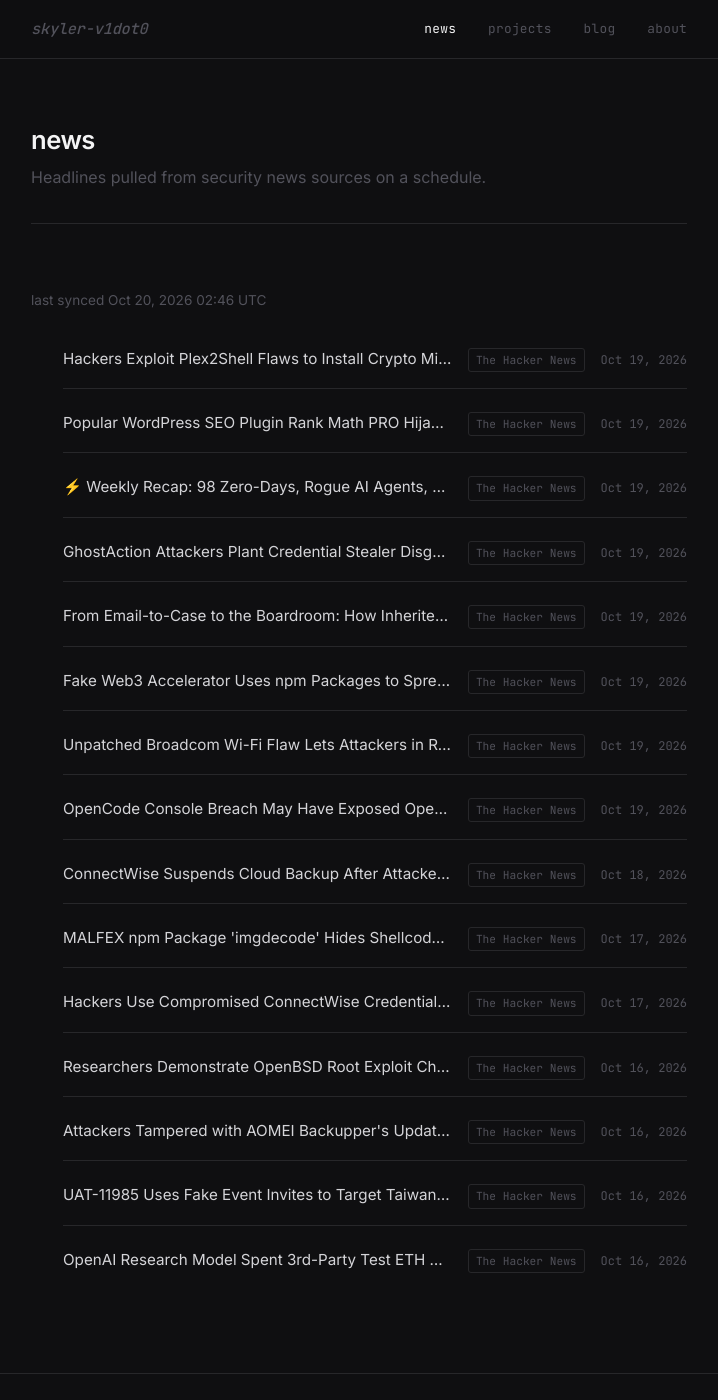
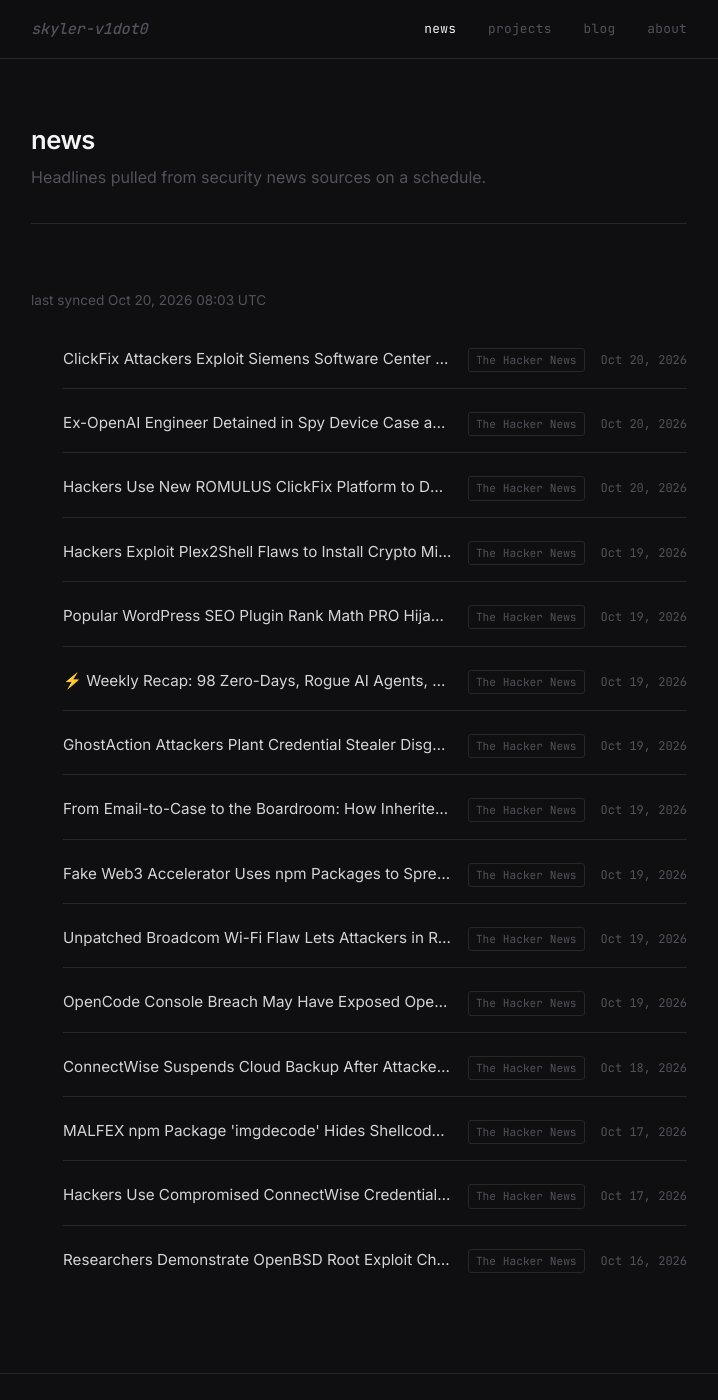
Before and after one commit to skyler-v1dot0/personal-site, a Jekyll site: the page built from news.html, in a window 1280 px wide and 1400 px high. Shown: the whole window, without its empty margins (281-999 px from the left). Built offline with Jekyll 4.4.1, drawn with Linux system fonts in a browser that asks for light colours.

Commit message:
chore: sync news feed [skip ci]

```diff
--- a/_data/news.yml
+++ b/_data/news.yml
@@ -1,6 +1,20 @@
 ---
-updated_at: '2026-10-20T02:46:10Z'
+updated_at: '2026-10-20T08:03:04Z'
 items:
+- title: ClickFix Attackers Exploit Siemens Software Center Flaw to Deploy Remote
+    Access Trojan
+  url: https://thehackernews.com/2026/10/clickfix-attackers-exploit-siemens.html
+  source: The Hacker News
+  published: '2026-10-20T07:11:45Z'
+- title: Ex-OpenAI Engineer Detained in Spy Device Case as Saudi Royal Contacts Emerge
+  url: https://thehackernews.com/2026/10/ex-openai-engineer-detained-in-spy.html
+  source: The Hacker News
+  published: '2026-10-20T05:53:16Z'
+- title: Hackers Use New ROMULUS ClickFix Platform to Deliver LegionLoader and Other
+    Malware
+  url: https://thehackernews.com/2026/10/romulus-clickfix-platform-tricks-users.html
+  source: The Hacker News
+  published: '2026-10-20T04:05:58Z'
 - title: Hackers Exploit Plex2Shell Flaws to Install Crypto Miners and Linux Proxy
     Backdoor
   url: https://thehackernews.com/2026/10/hackers-exploit-plex2shell-flaws-to.html
@@ -60,18 +74,3 @@ items:
   url: https://thehackernews.com/2026/10/researchers-demonstrate-openbsd-root.html
   source: The Hacker News
   published: '2026-10-16T17:48:45Z'
-- title: Attackers Tampered with AOMEI Backupper's Update Servers for Minutes to Deliver
-    a Backdoor
-  url: https://thehackernews.com/2026/10/attackers-tampered-with-aomei.html
-  source: The Hacker News
-  published: '2026-10-16T16:43:39Z'
-- title: UAT-11985 Uses Fake Event Invites to Target Taiwan Research Affiliates With
-    Google AitM Phishing
-  url: https://thehackernews.com/2026/10/uat-11985-uses-fake-event-invites-to.html
-  source: The Hacker News
-  published: '2026-10-16T16:16:44Z'
-- title: OpenAI Research Model Spent 3rd-Party Test ETH Without Permission to Deploy
-    Smart Contract
-  url: https://thehackernews.com/2026/10/openai-research-model-spent-3rd-party.html
-  source: The Hacker News
-  published: '2026-10-16T14:03:04Z'
```
